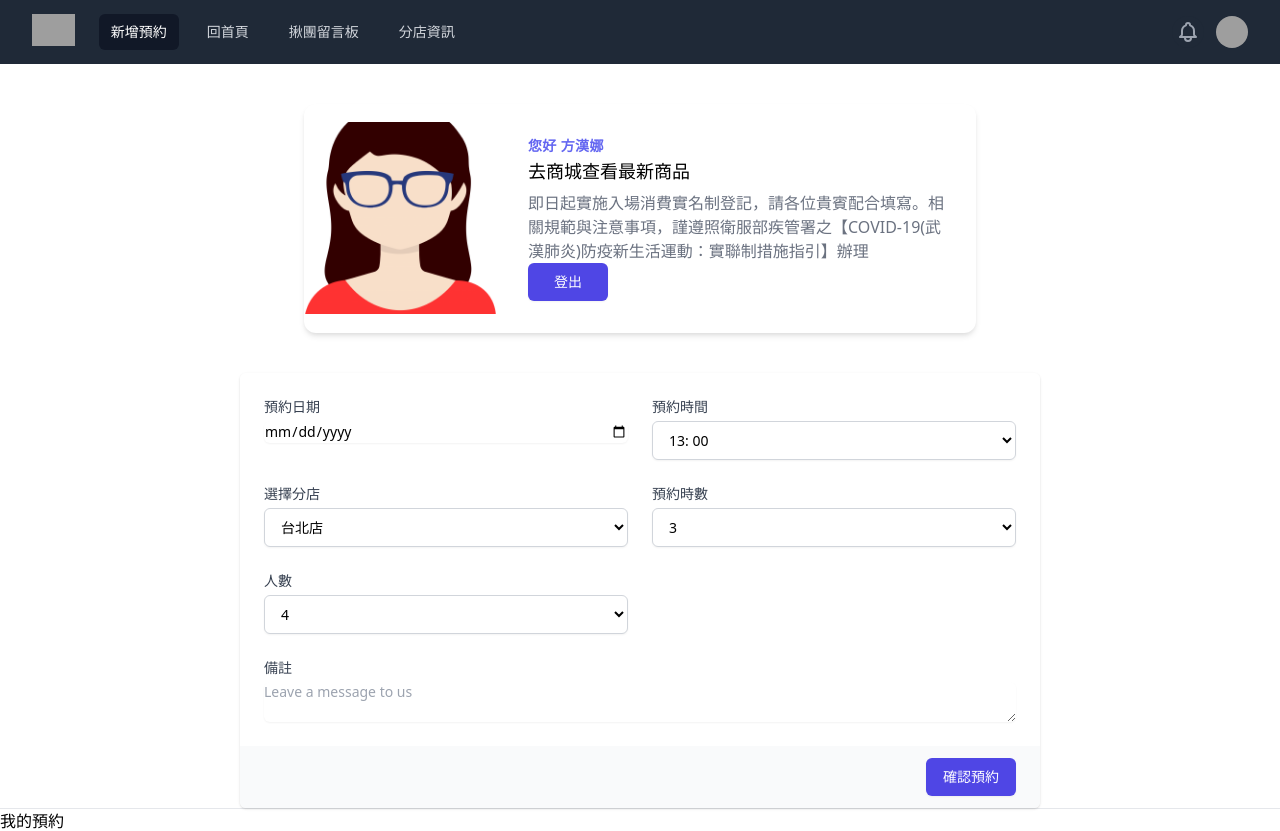
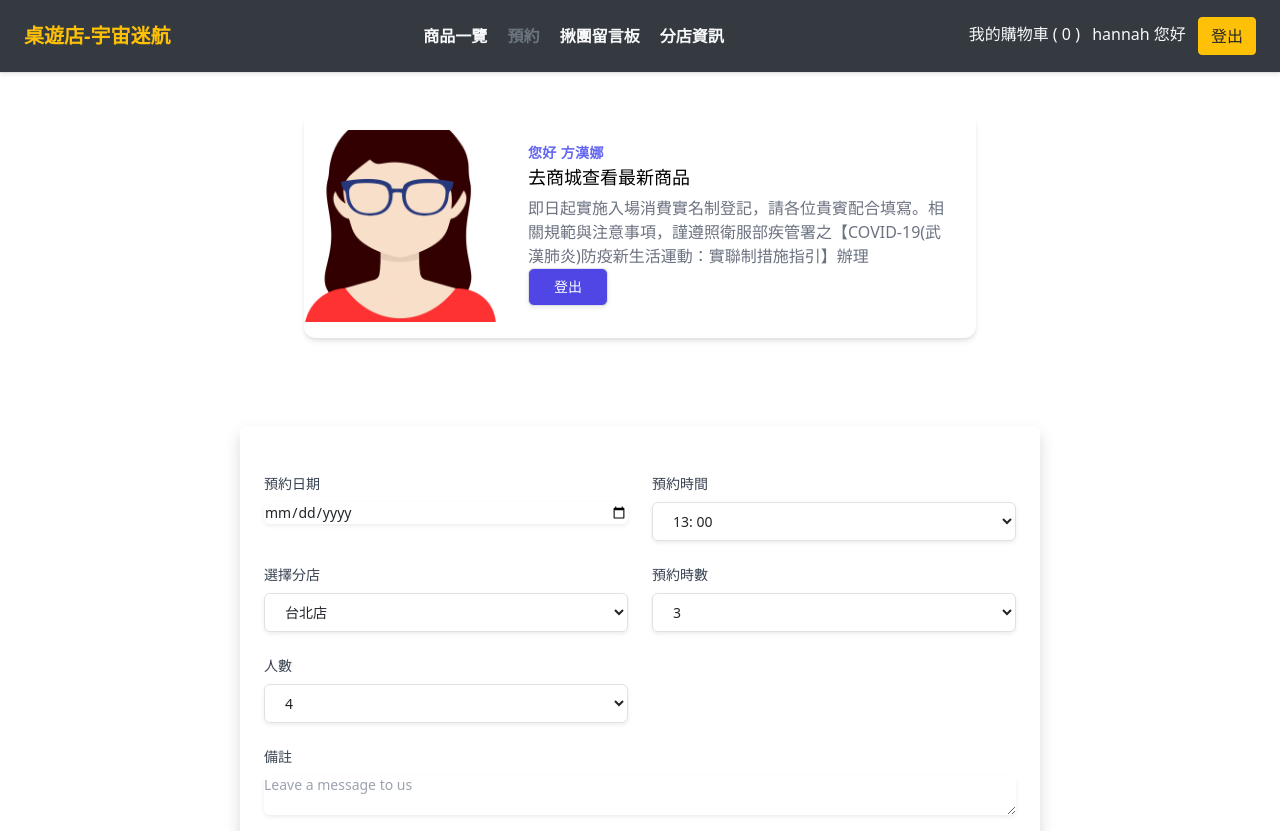
Before and after one commit to hannahfang0807/boardgame, a PHP site: page /eleanor/reservations.php in a window 1280 px wide. Shown: the top 831 px of the page. Run offline with PHP 8.4, Linux system fonts and the light colour scheme; a user stored in the database is signed in; data comes from the database, SQL or seed files in the repository; style sheets or scripts are compiled from the project's sources; grey boxes are pictures that could not be loaded.

Commit message:
update navbar

```diff
--- a/eleanor/reservations.php
+++ b/eleanor/reservations.php
@@ -16,6 +16,8 @@ require_once('./checkSession.php')
             border: 1px solid black;
         }
     </style> -->
+    <link rel="stylesheet" href="https://stackpath.bootstrapcdn.com/bootstrap/4.4.1/css/bootstrap.min.css" integrity="sha384-Vkoo8x4CGsO3+Hhxv8T/Q5PaXtkKtu6ug5TOeNV6gBiFeWPGFN9MuhOf23Q9Ifjh" crossorigin="anonymous">
+
         <link rel="stylesheet" href="tailwind.css">
 </head>
 <body>
@@ -48,85 +50,51 @@ require_once('./checkSession.php')
 
 ?>
 
-<nav class="bg-gray-800 mb-10">
-  <div class="max-w-7xl mx-auto px-2 sm:px-6 lg:px-8">
-    <div class="relative flex items-center justify-between h-16">
-      <div class="absolute inset-y-0 left-0 flex items-center sm:hidden">
-        <!-- Mobile menu button-->
-        <button type="button" class="inline-flex items-center justify-center p-2 rounded-md text-gray-400 hover:text-white hover:bg-gray-700 focus:outline-none focus:ring-2 focus:ring-inset focus:ring-white" aria-controls="mobile-menu" aria-expanded="false">
-          <span class="sr-only">Open main menu</span>
+<?php //require_once('../templates/html-header.php') ?>
 
-          <svg class="block h-6 w-6" xmlns="http://www.w3.org/2000/svg" fill="none" viewBox="0 0 24 24" stroke="currentColor" aria-hidden="true">
-            <path stroke-linecap="round" stroke-linejoin="round" stroke-width="2" d="M4 6h16M4 12h16M4 18h16" />
-          </svg>
-
-          <svg class="hidden h-6 w-6" xmlns="http://www.w3.org/2000/svg" fill="none" viewBox="0 0 24 24" stroke="currentColor" aria-hidden="true">
-            <path stroke-linecap="round" stroke-linejoin="round" stroke-width="2" d="M6 18L18 6M6 6l12 12" />
-          </svg>
+<nav class="d-flex align-items-center p-3 px-4 navbar navbar-dark bg-dark border-bottom shadow-sm">
+        <h1 class="navbar-brand font-weight-bold my-0">
+            <a href="../index.php" class="text-warning">桌遊店-宇宙迷航</a>
+        </h1>
+        <div>
+            <a class="p-2 text-light font-weight-bold" href="../index.php">商品一覽</a>
+            <a class="p-2 text-muted font-weight-bold" href="#">預約</a>
+            <a class="p-2 text-light font-weight-bold" href="../yo/board/homepage.php">揪團留言板</a>
+            <a class="p-2 text-light font-weight-bold" href="../xiaoyae/index/index.php">分店資訊</a>
+        </div>
+        <div>
+            <a class="p-2 text-light " href="../sophia/myCart.php">
+                <span>我的購物車</span>
+                (<span id="cartItemNum">
+                <?php
+                if(isset($_SESSION["cart"])) {
+                    echo count($_SESSION["cart"]);
+                } else {
+                    echo 0;
+                }
+                ?>
+                </span>)
+            </a>
+            <?php if(isset($_SESSION["memberAccount"])) { ?>
+                <!-- <a class="p-2 text-light" href="./hannah/member.php">會員中心</a> -->
+            <?php } ?>
+            <?php if(!isset($_SESSION["memberAccount"])){ ?>
+                <a class="btn btn-info my-0" href="./hannah/register.php">註冊</a>
+                <a class="btn btn-warning my-0" href="./login.php">登入</a>
+            <?php } else { ?>
+                <span class="text-light"><?php echo $_SESSION["memberAccount"] ?> 您好</span>
+                <a class="btn btn-warning my-0 ml-2" href="../logout.php">登出</a>
+                <?php } ?>
+        </div>
+    </nav>
 
 
-        </button>
-      </div>
-      <div class="flex-1 flex items-center justify-center sm:items-stretch sm:justify-start">
-        <a href="../index.php">
-          <div class="flex-shrink-0 flex items-center">
-            <img class="block lg:hidden h-8 w-auto" src="https://tailwindui.com/img/logos/workflow-mark-indigo-500.svg" alt="Workflow">
-            <img class="hidden lg:block h-8 w-auto" src="https://tailwindui.com/img/logos/workflow-logo-indigo-500-mark-white-text.svg" alt="Workflow">
-          </div>
-        </a>
-        <div class="hidden sm:block sm:ml-6">
-          <div class="flex space-x-4">
-            <!-- Current: "bg-gray-900 text-white", Default: "text-gray-300 hover:bg-gray-700 hover:text-white" -->
-            <a href="#" class="bg-gray-900 text-white px-3 py-2 rounded-md text-sm font-medium" aria-current="page">新增預約</a>
-
-            <a href="../index.php" class="text-gray-300 hover:bg-gray-700 hover:text-white px-3 py-2 rounded-md text-sm font-medium">回首頁</a>
-
-            <a href="../yo/board/homepage.php" class="text-gray-300 hover:bg-gray-700 hover:text-white px-3 py-2 rounded-md text-sm font-medium">揪團留言板</a>
-
-            <a href="../xiaoyae/index" class="text-gray-300 hover:bg-gray-700 hover:text-white px-3 py-2 rounded-md text-sm font-medium">分店資訊</a>
-          </div>
-        </div>
-      </div>
-      <div class="absolute inset-y-0 right-0 flex items-center pr-2 sm:static sm:inset-auto sm:ml-6 sm:pr-0">
-        <button class="bg-gray-800 p-1 rounded-full text-gray-400 hover:text-white focus:outline-none focus:ring-2 focus:ring-offset-2 focus:ring-offset-gray-800 focus:ring-white">
-          <span class="sr-only">View notifications</span>
-          <!-- Heroicon name: outline/bell -->
-          <svg class="h-6 w-6" xmlns="http://www.w3.org/2000/svg" fill="none" viewBox="0 0 24 24" stroke="currentColor" aria-hidden="true">
-            <path stroke-linecap="round" stroke-linejoin="round" stroke-width="2" d="M15 17h5l-1.405-1.405A2.032 2.032 0 0118 14.158V11a6.002 6.002 0 00-4-5.659V5a2 2 0 10-4 0v.341C7.67 6.165 6 8.388 6 11v3.159c0 .538-.214 1.055-.595 1.436L4 17h5m6 0v1a3 3 0 11-6 0v-1m6 0H9" />
-          </svg>
-        </button>
-
-        <!-- Profile dropdown -->
-        <div class="ml-3 relative">
-          <div>
-            <button type="button" class="bg-gray-800 flex text-sm rounded-full focus:outline-none focus:ring-2 focus:ring-offset-2 focus:ring-offset-gray-800 focus:ring-white" id="user-menu-button" aria-expanded="false" aria-haspopup="true">
-              <span class="sr-only">Open user menu</span>
-              <img class="h-8 w-8 rounded-full" src="https://images.unsplash.com/photo-1472099645785-5658abf4ff4e?ixlib=rb-1.2.1&ixid=eyJhcHBfaWQiOjEyMDd9&auto=format&fit=facearea&facepad=2&w=256&h=256&q=80" alt="">
-            </button>
-          </div>
-          </div>
-        </div>
-      </div>
-    </div>
-  </div>
-
-  <!-- Mobile menu, show/hide based on menu state. -->
-  <div class="sm:hidden" id="mobile-menu">
-    <div class="px-2 pt-2 pb-3 space-y-1">
-      <!-- Current: "bg-gray-900 text-white", Default: "text-gray-300 hover:bg-gray-700 hover:text-white" -->
-      <a href="#" class="bg-gray-900 text-white block px-3 py-2 rounded-md text-base font-medium" aria-current="page">新增預約</a>
-
-      <a href="#" class="text-gray-300 hover:bg-gray-700 hover:text-white block px-3 py-2 rounded-md text-base font-medium">商品一覽</a>
-
-      <a href="#" class="text-gray-300 hover:bg-gray-700 hover:text-white block px-3 py-2 rounded-md text-base font-medium">關於我們</a>
-
-      <a href="#" class="text-gray-300 hover:bg-gray-700 hover:text-white block px-3 py-2 rounded-md text-base font-medium">分店資訊</a>
-    </div>
-  </div>
-</nav>
 
 
-<div class="max-w-md mx-auto mb-10 bg-white rounded-xl shadow-md overflow-hidden md:max-w-2xl">
+
+
+
+<div class="mt-10 max-w-md mx-auto mb-10 bg-white rounded-xl shadow-md overflow-hidden md:max-w-2xl">
   <div class="md:flex">
     <div class="flex flex-col justify-center md:flex-shrink-0">
       <img class="h-48 w-full object-cover md:w-48" src="./img/Female-Avatar.png" >
```
